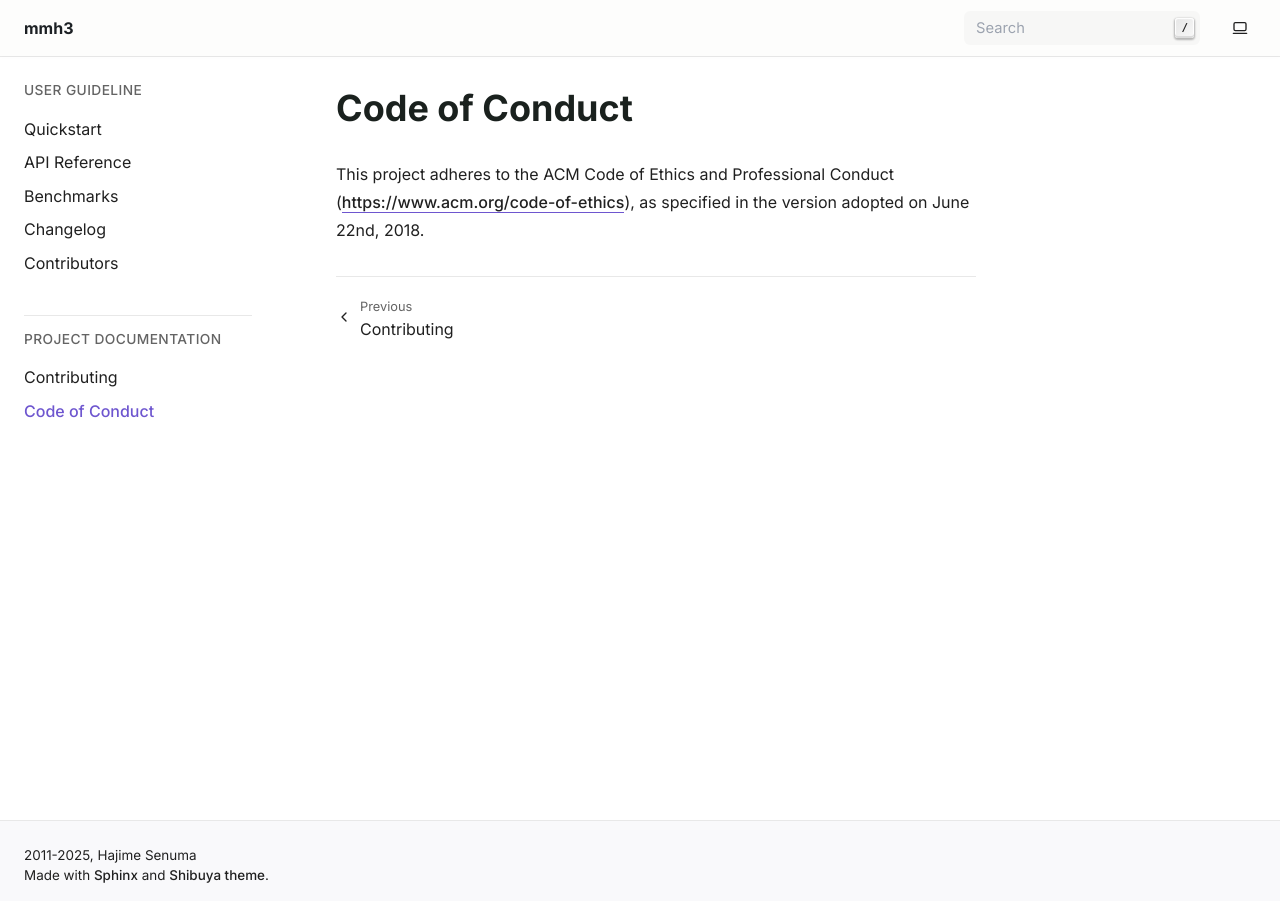
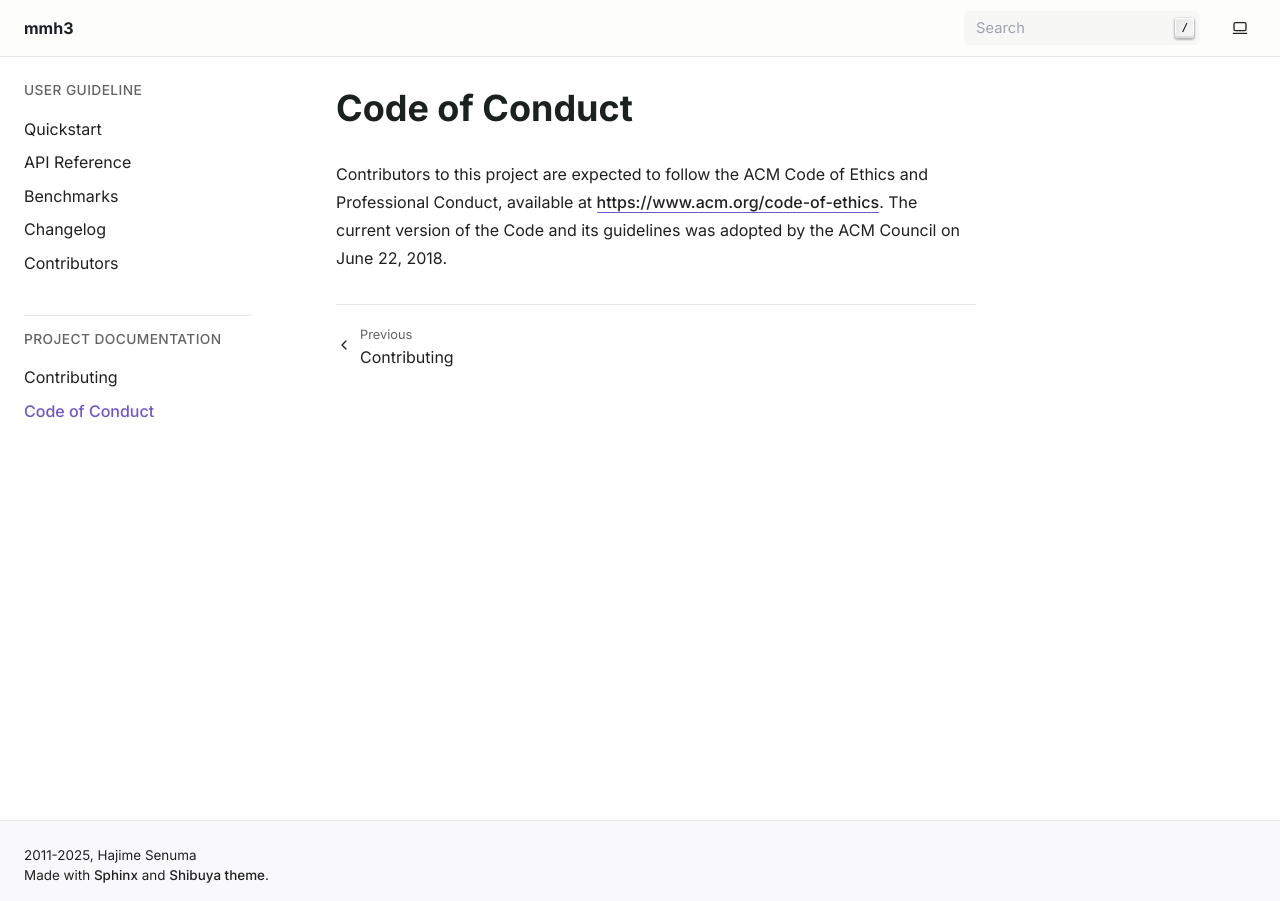
Before and after one commit to hajimes/mmh3, a Sphinx documentation site: the page built from docs/CODE_OF_CONDUCT.md, in a window 1280 px wide. Built offline with Sphinx 7.4.7, drawn with Linux system fonts in a browser that asks for light colours.

Commit message:
docs: refine code of conduct

```diff
--- a/docs/CODE_OF_CONDUCT.md
+++ b/docs/CODE_OF_CONDUCT.md
@@ -1,5 +1,7 @@
 # Code of Conduct
 
-This project adheres to the ACM Code of Ethics and Professional Conduct
-([https://www.acm.org/code-of-ethics](https://www.acm.org/code-of-ethics)), as
-specified in the version adopted on June 22nd, 2018.
+Contributors to this project are expected to follow the ACM Code of Ethics and
+Professional Conduct, available at
+[https://www.acm.org/code-of-ethics](https://www.acm.org/code-of-ethics). The
+current version of the Code and its guidelines was adopted by the ACM Council
+on June 22, 2018.
```
